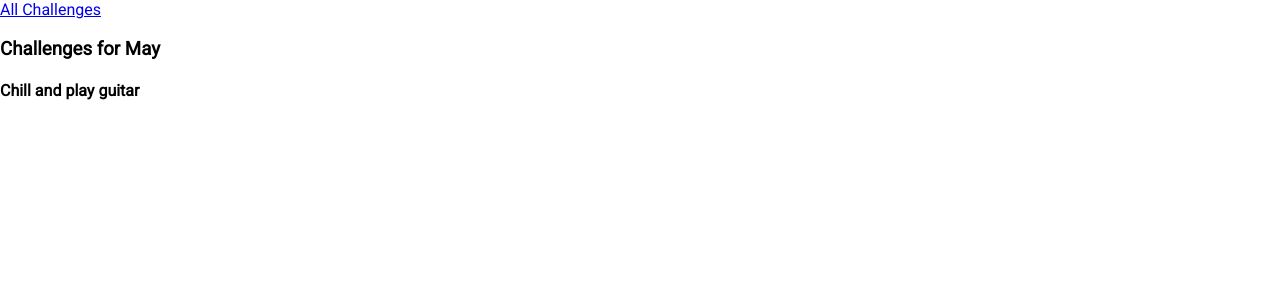
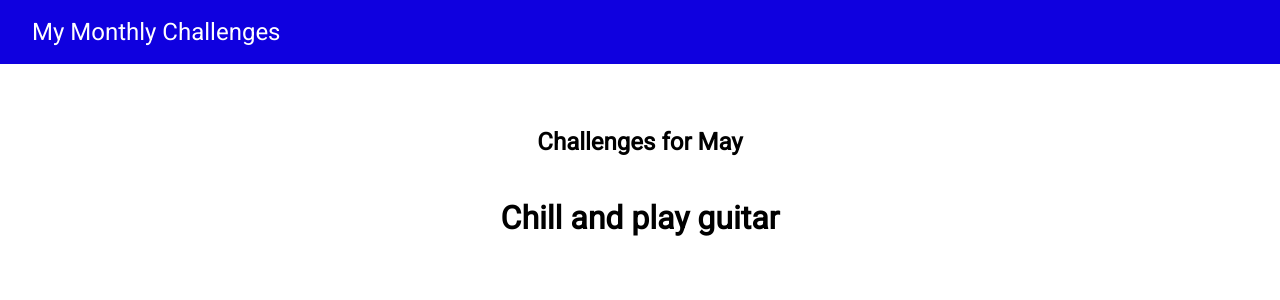
Before and after one commit to siddube/my_challenges, a Django app: page /challenges/month/may in a window 1280 px wide. Shown: the top 300 px of the page. Run offline with Django 3.2, Linux system fonts and the light colour scheme.

Commit message:
add styles

```diff
--- a/challenges/static/challenges/challenges.css
+++ b/challenges/static/challenges/challenges.css
@@ -1,3 +1,53 @@
+main, #home-main {
+    width: 80%;
+    margin: 4rem auto;
+}
+
+#home-main {
+    min-height: 70vh;
+    display: flex;
+    flex-direction: column;
+    justify-content: center;
+}
+
 ul {
     list-style-type: none;
+    margin: 2rem auto;
+    padding: 1rem;
+    width: 80%;
+    max-width: 50rem;
+    box-shadow: 0 2px 8px rgba(54, 54, 54, 0.308);
+    border-radius: 12px;
+
+    display: flex;
+    flex-direction: column;
+    height: 40vh;
+    flex-wrap: wrap
 }
+
+li {
+    margin: 2rem auto;
+    text-align: center;
+    font-size: 1.25rem;
+    border-bottom: 1px solid rgb(238, 238, 238);
+}
+
+li a {
+    text-decoration: none;
+    color: rgb(44, 44, 44);
+}
+
+li a:hover,
+li a:active {
+    color: rgb(255, 59, 222);
+}
+
+#month-title {
+    text-align: center;
+    font-size: 1.5rem;
+}
+
+#task-test {
+    text-align: center;
+    font-size: 2rem;
+}
--- /dev/null
+++ b/challenges/static/challenges/includes/header.css
@@ -0,0 +1,20 @@
+header {
+    width: 100%;
+    height: 4rem;
+    background-color: rgb(15, 0, 223);
+}
+
+header nav{
+    height: 100%;
+    display: flex;
+    flex-direction: row;
+    justify-content: flex-start;
+    align-items: center;
+    padding: 0 0 0 2rem;
+}
+
+header nav a {
+    text-decoration: none;
+    color: #fff;
+    font-size: 1.5rem;
+}
--- a/challenges/templates/challenges/challenge.html
+++ b/challenges/templates/challenges/challenge.html
@@ -1,4 +1,9 @@
 {% extends 'base.html' %}
+{% load static %}
+{% block css_files %}
+  <link rel="stylesheet" href="{% static 'challenges/challenges.css' %}">
+  <link rel="stylesheet" href="{% static 'challenges/includes/header.css' %}">
+{% endblock css_files %}
 
 {% block title %}
   {{ month|title }} - Monthly Challenges App
@@ -7,9 +12,9 @@
 {% block content %}
 {% include 'challenges/includes/header.html' %}
   <main>
-    <h3>Challenges for {{ month|title }} </h3>
+    <h3 id="month-title">Challenges for {{ month|title }} </h3>
     {% if text is not None %}
-    <h4>{{ text }}</h4>
+    <h4 id="task-test">{{ text }}</h4>
     {% else %}
     <h4>No challenge set for {{ month|title }} </h4>
     {% endif %}
--- a/challenges/templates/challenges/includes/header.html
+++ b/challenges/templates/challenges/includes/header.html
@@ -1,5 +1,5 @@
 <header>
     <nav>
-        <a href="{% url 'index' %}">All Challenges</a>
+        <a href="{% url 'index' %}">My Monthly Challenges</a>
     </nav>
 </header>
--- a/challenges/templates/challenges/index.html
+++ b/challenges/templates/challenges/index.html
@@ -3,6 +3,7 @@
 
 {% block css_files %}
   <link rel="stylesheet" href="{% static 'challenges/challenges.css' %}">
+  <link rel="stylesheet" href="{% static 'challenges/includes/header.css' %}">
 {% endblock css_files %}
 
 
@@ -12,7 +13,7 @@
 
 {% block content %}
 {% include 'challenges/includes/header.html' %}
-  <main>
+  <main id="home-main">
     <ul>
       {% for month in months %}
         <li><a href="{% url 'month-challenges' month %}"> {{ month|title }}</a></li>
```
